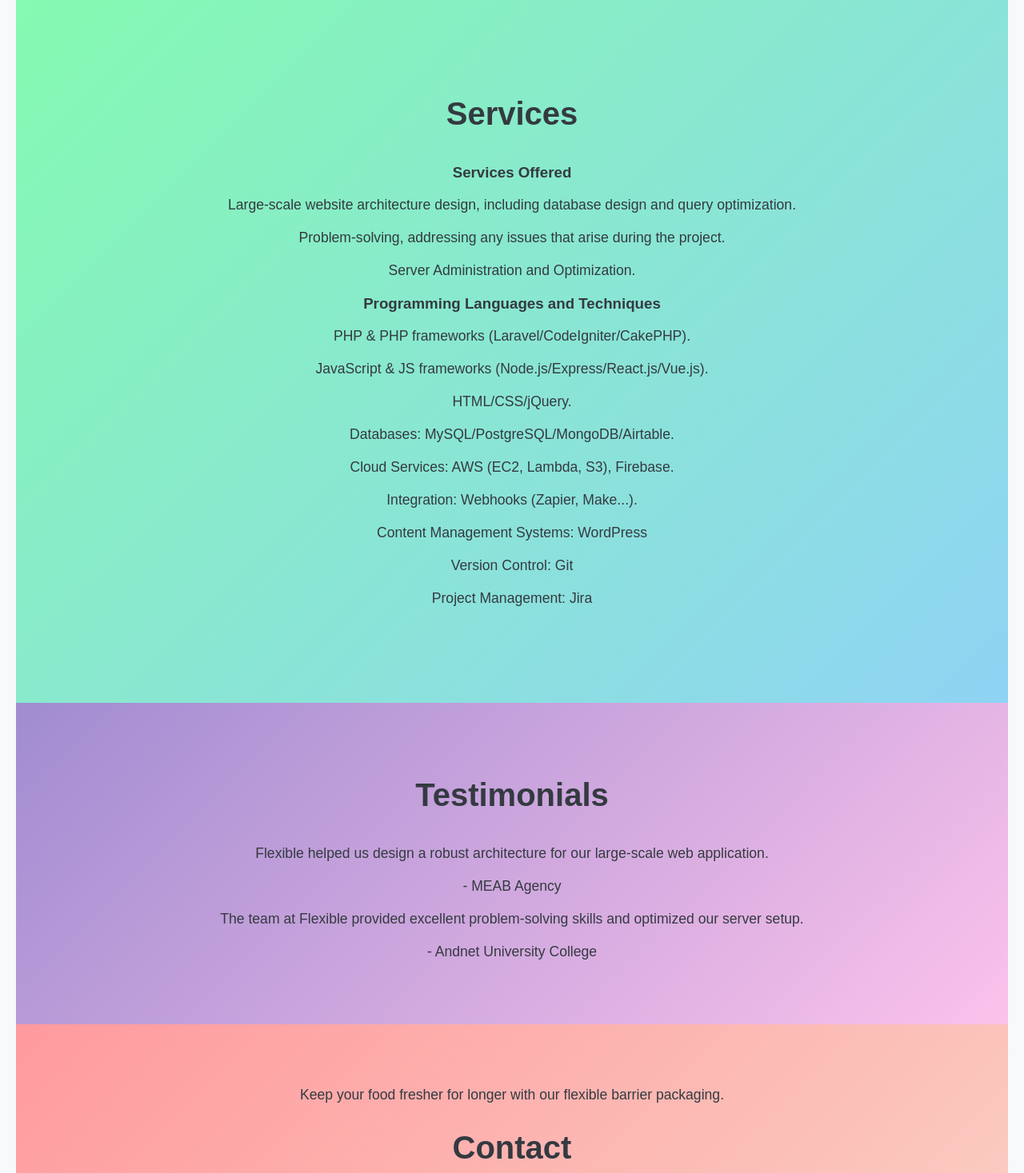
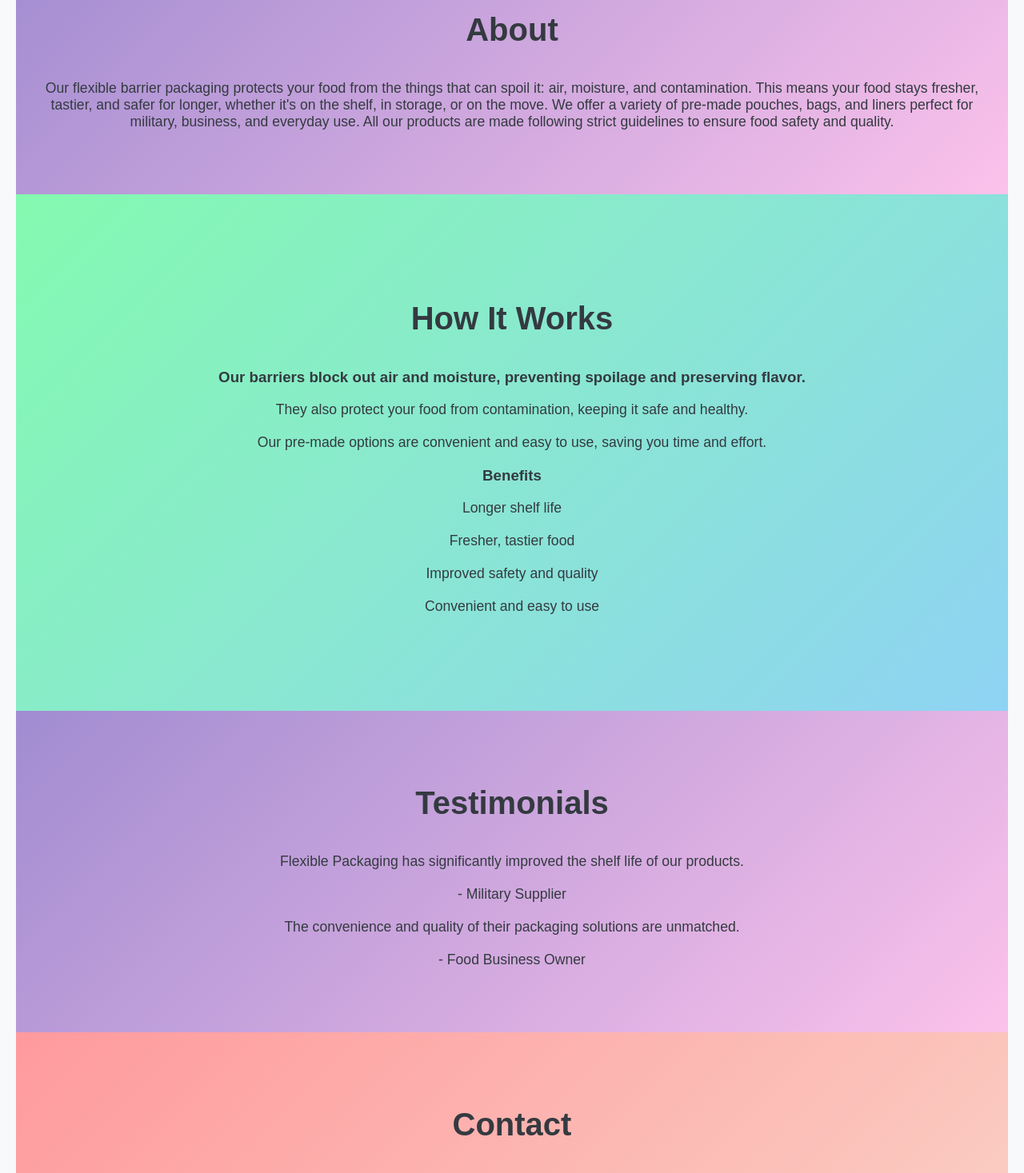
Before and after one commit to elcotech/Flexible, a React (Create React App) app: page / in a window 1280 px wide. Shown: the part 1140-2607 px from the top of the page at 80% size. Built offline with nearby package versions, Linux system fonts and the light colour scheme.

Commit message:
flex vid

```diff
--- a/src/App.js
+++ b/src/App.js
@@ -8,43 +8,27 @@ function App() {
     services: 'Services',
     testimonials: 'Testimonials',
     contact: 'Contact',
-    welcome: 'Welcome to Flexible',
+    welcome: 'Welcome to Flexible Packaging',
     description: 'Keep your food fresher for longer!',
-    aboutText: `Our flexible barrier packaging protects your food from the things that can spoil it: air, moisture, and contamination. This means your food stays fresher, tastier, and safer for longer, whether it's on the shelf, in storage, or on the move.
-We offer a variety of pre-made pouches, bags, and liners perfect for military, business, and everyday use. All our products are made following strict guidelines to ensure food safety and quality.
-Here's how it works:
-* Our barriers block out air and moisture, preventing spoilage and preserving flavor.
-* They also protect your food from contamination, keeping it safe and healthy.
-* Our pre-made options are convenient and easy to use, saving you time and effort.
-Choose our flexible barrier packaging and enjoy the benefits:
-* Longer shelf life
-* Fresher, tastier food
-* Improved safety and quality
-* Convenient and easy to use
-Contact us today to learn more!`,
-    servicesOffered: 'Services Offered',
-    largeScaleDesign: 'Large-scale website architecture design, including database design and query optimization.',
-    problemSolving: 'Problem-solving, addressing any issues that arise during the project.',
-    serverAdmin: 'Server Administration and Optimization.',
-    programmingLanguages: 'Programming Languages and Techniques',
-    phpFrameworks: 'PHP & PHP frameworks (Laravel/CodeIgniter/CakePHP).',
-    jsFrameworks: 'JavaScript & JS frameworks (Node.js/Express/React.js/Vue.js).',
-    htmlCss: 'HTML/CSS/jQuery.',
-    databases: 'Databases: MySQL/PostgreSQL/MongoDB/Airtable.',
-    cloudServices: 'Cloud Services: AWS (EC2, Lambda, S3), Firebase.',
-    integration: 'Integration: Webhooks (Zapier, Make...).',
-    cms: 'Content Management Systems: WordPress',
-    versionControl: 'Version Control: Git',
-    projectManagement: 'Project Management: Jira',
-    testimonialsText1: 'Flexible helped us design a robust architecture for our large-scale web application.',
-    testimonialsText2: 'The team at Flexible provided excellent problem-solving skills and optimized our server setup.',
+    aboutText: 'Our flexible barrier packaging protects your food from the things that can spoil it: air, moisture, and contamination. This means your food stays fresher, tastier, and safer for longer, whether it\'s on the shelf, in storage, or on the move. We offer a variety of pre-made pouches, bags, and liners perfect for military, business, and everyday use. All our products are made following strict guidelines to ensure food safety and quality.',
+    servicesOffered: 'How It Works',
+    largeScaleDesign: 'Our barriers block out air and moisture, preventing spoilage and preserving flavor.',
+    problemSolving: 'They also protect your food from contamination, keeping it safe and healthy.',
+    serverAdmin: 'Our pre-made options are convenient and easy to use, saving you time and effort.',
+    programmingLanguages: 'Benefits',
+    phpFrameworks: 'Longer shelf life',
+    jsFrameworks: 'Fresher, tastier food',
+    htmlCss: 'Improved safety and quality',
+    databases: 'Convenient and easy to use',
+    testimonialsText1: 'Flexible Packaging has significantly improved the shelf life of our products.',
+    testimonialsText2: 'The convenience and quality of their packaging solutions are unmatched.',
     contactForm: 'Contact Us'
   };
 
   const sendEmail = (e) => {
     e.preventDefault();
 
-    emailjs.sendForm('service_udbhs7q', 'template_kssz2gr', e.target, 'LkPanZm-3OzubO9Pg')
+    emailjs.sendForm('YOUR_SERVICE_ID', 'YOUR_TEMPLATE_ID', e.target, 'YOUR_USER_ID')
       .then((result) => {
           console.log(result.text);
           alert('Message sent successfully!');
@@ -68,8 +52,8 @@ Contact us today to learn more!`,
             <li><a href="#contact">{content.contact}</a></li>
           </ul>
         </nav>
-        <div className="hero-video">
-          <video src="2.mp4" autoPlay muted loop style={{ width: '50%', height: 'auto' }} />
+        <div className="hero-image">
+          <img src="2.jpg" alt="Hero" style={{ width: '50%', height: 'auto' }} />
         </div>
       </header>
       <main>
@@ -85,11 +69,10 @@ Contact us today to learn more!`,
           <p>{content.aboutText}</p>
         </section>
         <section className="section-extended" id="services">
-          <h2>{content.services}</h2>
+          <h2>{content.servicesOffered}</h2>
           <div className="services-grid">
             <div className="service-card">
-              <h3>{content.servicesOffered}</h3>
-              <p>{content.largeScaleDesign}</p>
+              <h3>{content.largeScaleDesign}</h3>
               <p>{content.problemSolving}</p>
               <p>{content.serverAdmin}</p>
             </div>
@@ -99,11 +82,6 @@ Contact us today to learn more!`,
               <p>{content.jsFrameworks}</p>
               <p>{content.htmlCss}</p>
               <p>{content.databases}</p>
-              <p>{content.cloudServices}</p>
-              <p>{content.integration}</p>
-              <p>{content.cms}</p>
-              <p>{content.versionControl}</p>
-              <p>{content.projectManagement}</p>
             </div>
           </div>
         </section>
@@ -112,16 +90,15 @@ Contact us today to learn more!`,
           <div className="testimonial-grid">
             <div className="testimonial-card">
               <p>{content.testimonialsText1}</p>
-              <p className="testimonial-author">- MEAB Agency</p>
+              <p className="testimonial-author">- Military Supplier</p>
             </div>
             <div className="testimonial-card">
               <p>{content.testimonialsText2}</p>
-              <p className="testimonial-author">- Andnet University College</p>
+              <p className="testimonial-author">- Food Business Owner</p>
             </div>
           </div>
         </section>
         <section className="section" id="contact">
-          <p>Keep your food fresher for longer with our flexible barrier packaging.</p>
           <h2>{content.contact}</h2>
           <form className="contact-form" onSubmit={sendEmail}>
             <input type="text" name="user_name" placeholder="Your Name" required />
```
Also changed, not shown: public/2.jpg (added).
